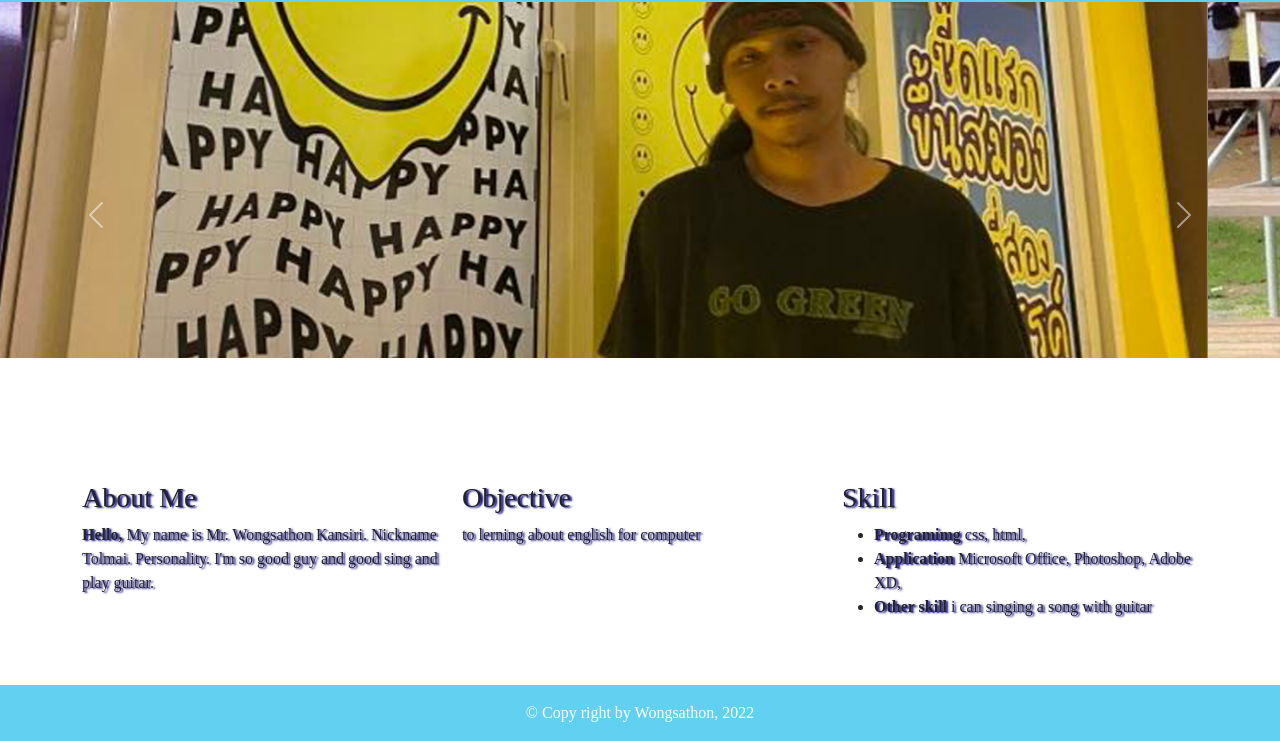
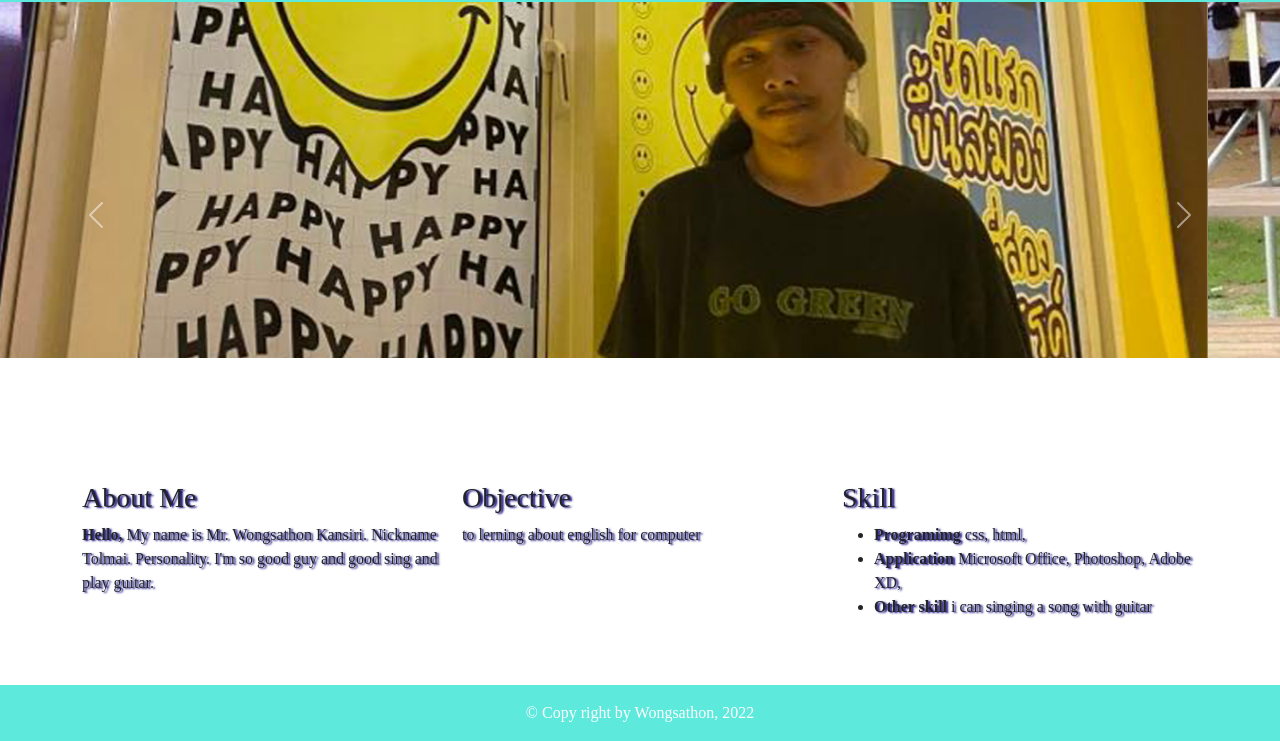
Before and after one commit to Tolmai420/Resume, a plain HTML site: page index.html in a window 1280 px wide. Shown: the part 59-800 px from the top of the page. Drawn offline with nearby package versions, Linux system fonts and the light colour scheme; a web font is replaced by a local one.

Commit message:
Lastest Resume2

```diff
--- a/src/css/custom.css
+++ b/src/css/custom.css
@@ -1,5 +1,5 @@
 .bg-dark {
-    background-color: #62d0f1!important;
+    background-color: #5ee9dd!important;
 }
 .nav-link {
     font-size: 19px;
```
